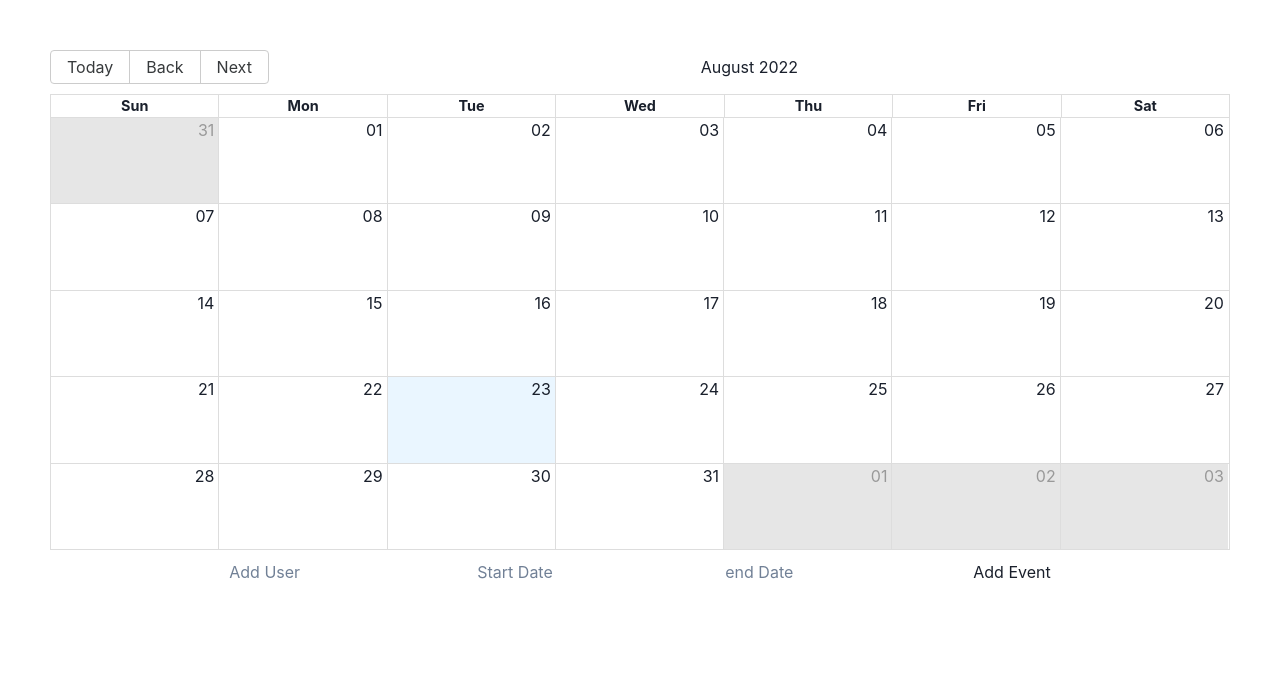
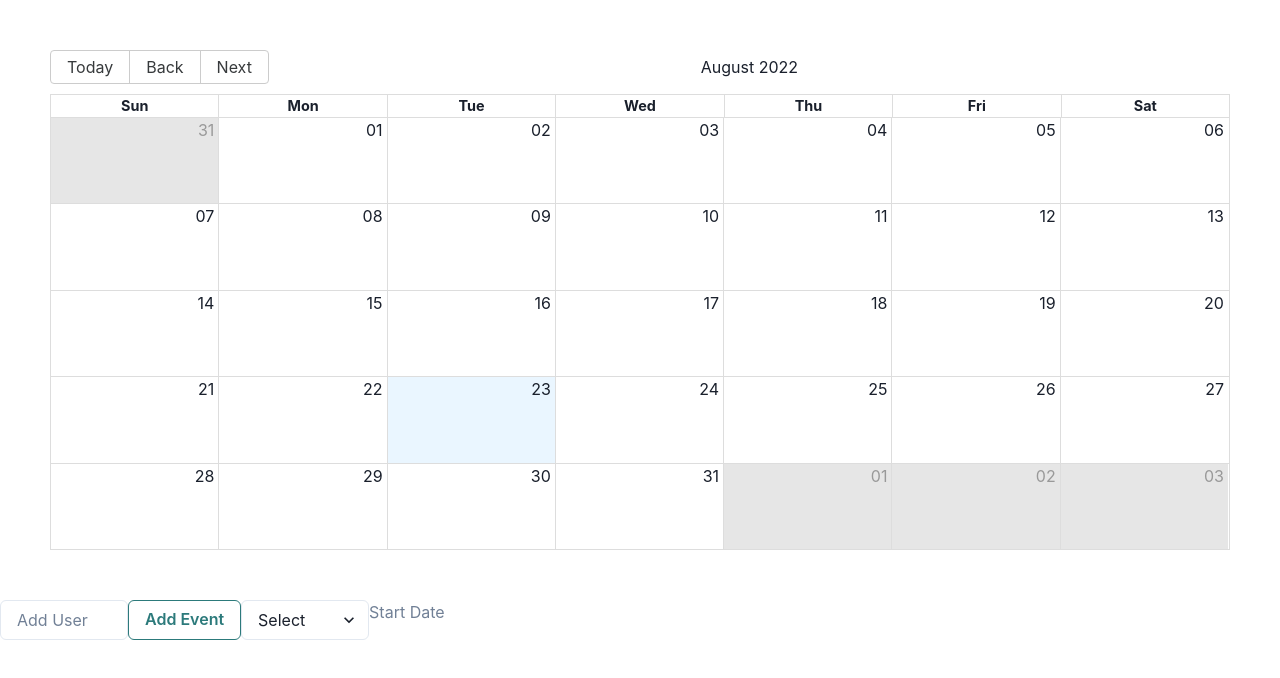
Before and after one commit to GandoPlay/TaskApp, a React (Create React App) app in the folder frontend-side/: page /dateTable in a window 1280 px wide. Shown: the top 678 px of the page. Built offline with nearby package versions, Linux system fonts and the light colour scheme.

Commit message:
continued date table

```diff
--- a/frontend-side/src/DateTable/DateTable.css
+++ b/frontend-side/src/DateTable/DateTable.css
@@ -1,4 +1,4 @@
-.date {
+/* .date {
   height: 450px;
 
 }
@@ -16,7 +16,7 @@
   border: 2px solid;
   padding: 5px;
   border-radius: 20px;
-  margin: 20px;
+  /* margin: 20px; */
 
 }
 #task:hover {
@@ -26,7 +26,7 @@
 
   max-width: 100%;
   height: 100px;
-  text-align: center;
-  margin-top: 50px;
-
-}
+  display: flex;
+  /* margin-top: 50px; */
+  background-color: blue;
+} */
--- a/frontend-side/src/DateTable/DateTable.jsx
+++ b/frontend-side/src/DateTable/DateTable.jsx
@@ -1,5 +1,5 @@
 import React from "react";
-import "./DateTable.css";
+// import "./DateTable.css";
 import "react-datepicker/dist/react-datepicker.css";
 import "react-big-calendar/lib/css/react-big-calendar.css";
 import { useState } from "react";
@@ -7,6 +7,8 @@ import DatePicker from "react-datepicker";
 import { Calendar, momentLocalizer } from "react-big-calendar";
 import moment from "moment";
 import start from "moment";
+import { Input, Button, Select, Box, Center,Flex } from "@chakra-ui/react";
+import { getDate } from "date-fns";
 
 const localizer = momentLocalizer(moment);
 const events = [
@@ -37,8 +39,7 @@ function DateTable() {
   };
 
   return (
-    <div className="">
-      <div className="date">
+    <Box>
       <Calendar
         className="calendardate"
         views={["month"]}
@@ -48,41 +49,47 @@ function DateTable() {
         endAccessor="end"
         style={{ height: 500, margin: "50px" }}
       />
-      </div>
-      <div className="buttons">
-        <input
+      <Flex>
+        <Input
+          placeholder="Add User"
           type="text"
           name="addTitle"
           id="addTitle"
-          placeholder="Add User"
           value={newEvent.title}
           onChange={(e) => setNewEvent({ ...newEvent, title: e.target.value })}
+          size="md"
+          width={"10%"}
         />
-        <DatePicker
-          placeholderText="Start Date"
-          style={{ marginRight: "10px" }}
-          selected={newEvent.start}
-          onChange={(start) => setNewEvent({ ...newEvent, start })}
-        />
-        <DatePicker
+
+
+        {/* <DatePicker
           placeholderText="end Date"
           selected={newEvent.end}
           onChange={(end) => setNewEvent({ ...newEvent, end })}
-        />
-        <button style={{ marginTop: "10px" }} onClick={AddEvent}>
-          {" "}
+        /> */}
+        <Button colorScheme="teal" variant="outline" onClick={AddEvent}>
           Add Event
-        </button>
-        {/* <select name="task" id="task">
+        </Button>
+
+        <Select placeholder="Select" name="task" width={"10%"}>
           <option value="1">אבט"ש</option>
           <option value="2">שמירה</option>
           <option value="3">מחסן</option>
           <option value="4">אריזת מזון</option>
           <option value="5">הנפצה</option>
           <option value="6">אחר</option>
-        </select> */}
-      </div>
-    </div>
+        </Select>
+        <DatePicker
+          placeholderText="Start Date"
+          // selectsRange={true}
+          // Date={getDate(Date +7)}
+          selected={newEvent.start}
+          onChange={(start) => setNewEvent({ ...newEvent, start })}
+          style={{width:"200px", height:"50px"}}
+        />
+
+      </Flex>
+    </Box>
   );
 }
 
```
Lines whose indentation alone changed are shown as unchanged.
